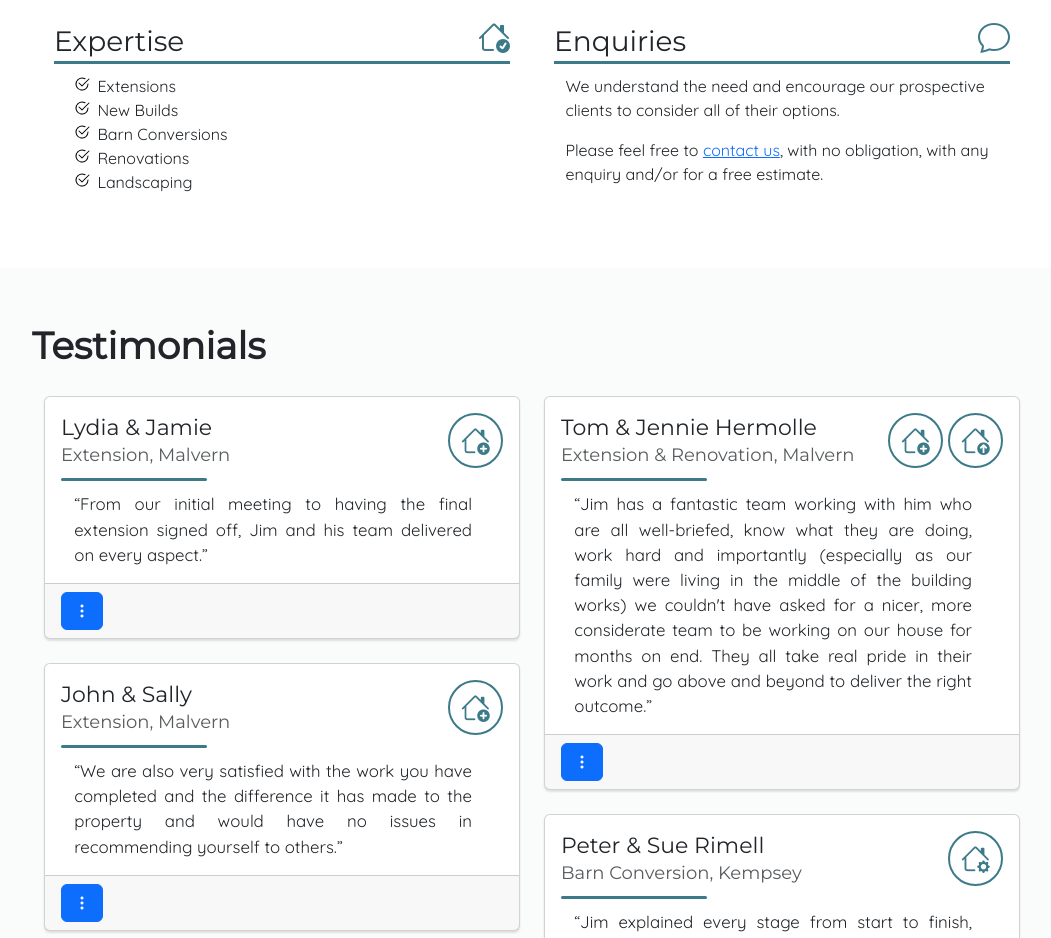
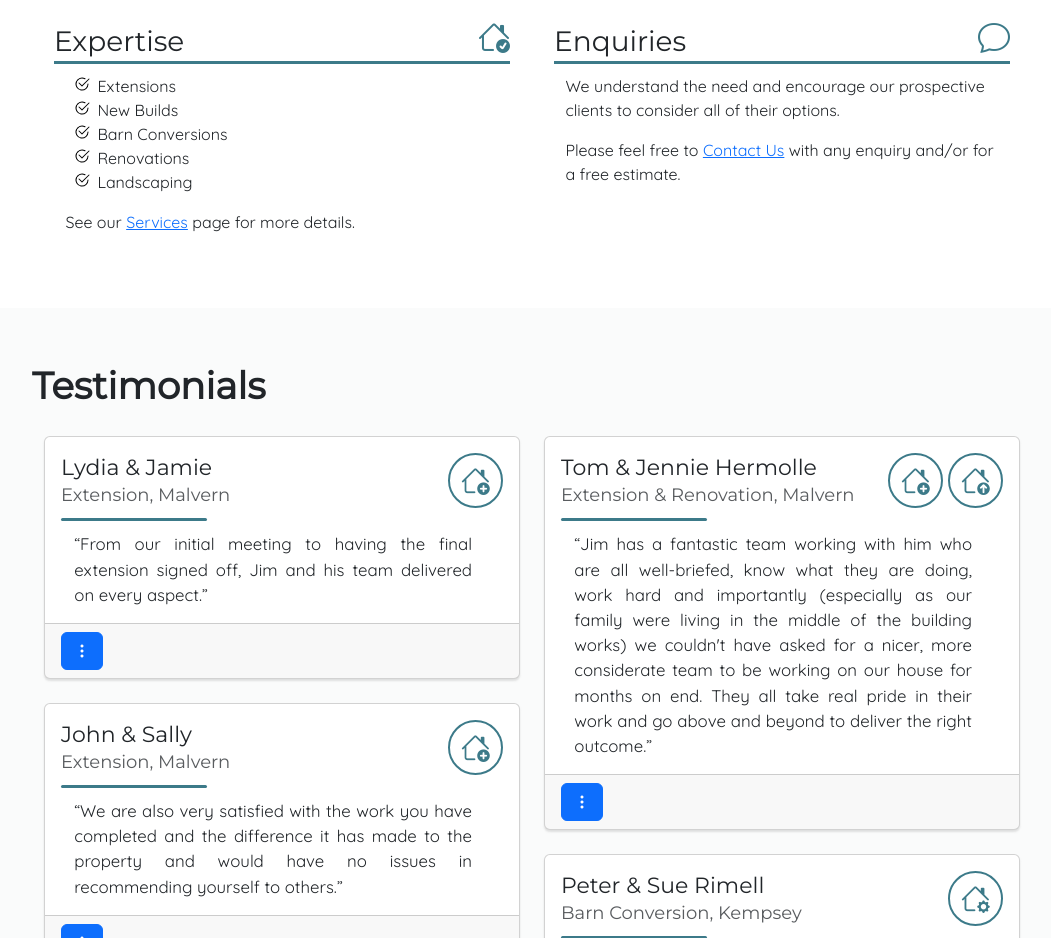
Before and after one commit to SilkWebDev/silkwebdev.github.io, a plain HTML site: page index.html in a window 1280 px wide. Shown: the part 1140-2078 px from the top of the page, without its empty margins (108-1159 px from the left). Drawn offline with nearby package versions, Linux system fonts and the light colour scheme.

Commit message:
Added link to Service, and capitalised links

```diff
--- a/index.html
+++ b/index.html
@@ -189,6 +189,10 @@
                     <li>Renovations</li>
                     <li>Landscaping</li>
                   </ul>
+                  <p>
+                    See our <a href="services.html">Services</a> page for more
+                    details.
+                  </p>
                 </div>
               </div>
               <div class="flex-column col-12 col-xxl-3 col-md-6">
@@ -205,8 +209,8 @@
                   </p>
                   <p>
                     Please feel free to
-                    <a href="contact-us.html">contact us</a>, with no
-                    obligation, with any enquiry and/or for a free estimate.
+                    <a href="contact-us.html">Contact Us</a>
+                    with any enquiry and/or for a free estimate.
                   </p>
                 </div>
               </div>
```
